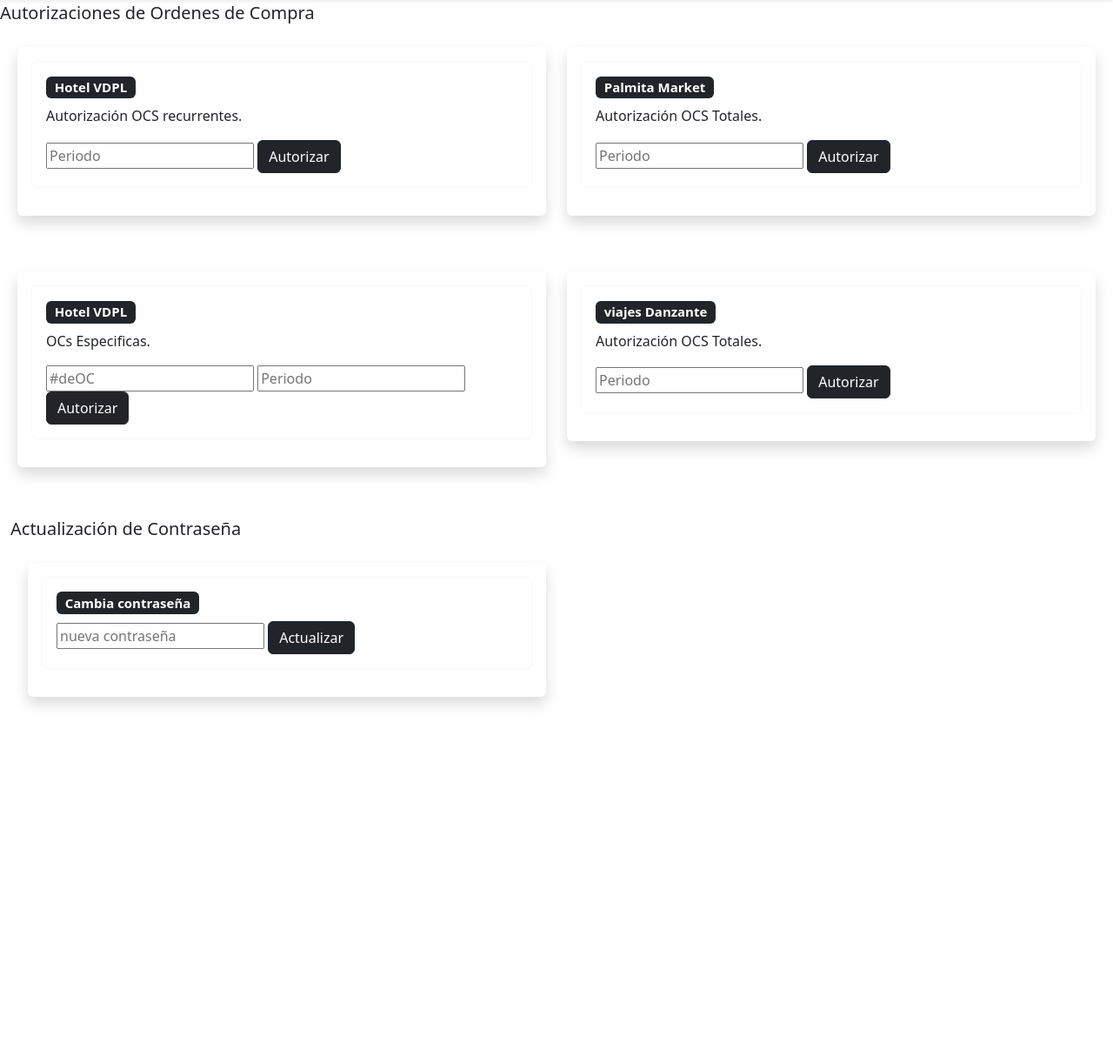
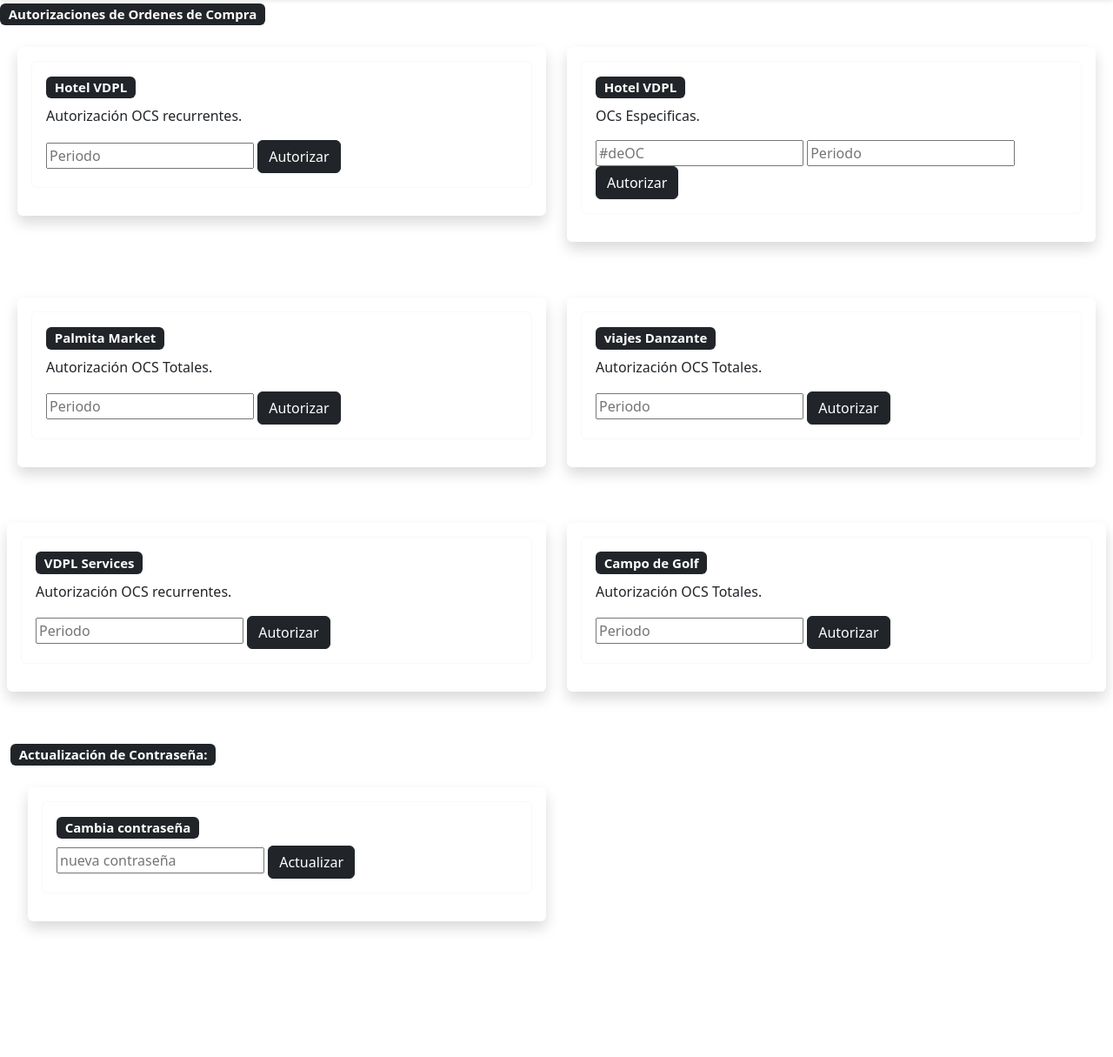
Before and after one commit to sergioelenes/personalincc, a Flask app: page /login in a window 1280 px wide. Shown: the part 56-1271 px from the top of the page at 87% size. Before the commit the page ends 868 px from the top, so only its background shows below. Run offline with Flask 2, Linux system fonts and the light colour scheme.

Commit message:
addnewempresas

```diff
--- a/app.py
+++ b/app.py
@@ -6,7 +6,7 @@ import time
 import re
 import urllib3
 urllib3.disable_warnings()
-from funciones import firma2rec, firmaPalmita, firmaporoc, firmaVDA, provs, links, listocs, urlpo, r
+from funciones import firma2rec, firmaPalmita, firmaporoc, firmaVDA, oblservices, ocs_cdgolf, provsvdpl, provsservices, provscdg, links, listocs, urlpo, r
 
 app = Flask(__name__)
 app.secret_key = "Macarenas"
@@ -28,7 +28,7 @@ def loginroute():
 def oblvdpl():
     if request.method == 'POST':
         mesfin = request.form['mes_final']
-        for proveedor in provs:
+        for proveedor in provsvdpl:
             firma2rec('OBLPALMAR',proveedor,str(int(mesfin)-1), mesfin)
         numocs = len(links)
         flash('Se autorizaron '+str(numocs)+' Ordenes de Compras, Se autorizaron: '+str(listocs),'ocs')
@@ -82,6 +82,36 @@ def poroc():
         listocs.clear()
         return render_template('ocss.html')
 
+@app.route("/oblservices", methods=['POST'])
+def oblservicess():
+    if request.method == 'POST':
+        mesfin = request.form['mes_final']
+        for proveedor in provsservices:
+            oblservices(mesfin, proveedor)
+        numocs = len(links)
+        flash('Se autorizaron '+str(numocs)+' Ordenes de Compras, Se autorizaron: '+str(listocs),'ocs')
+        for link in links:
+                requests.get(str(link), verify=False, allow_redirects=True)
+                time.sleep(1)
+        links.clear()
+        listocs.clear()
+        return render_template('ocss.html')
+
+@app.route("/cdgolf", methods=['POST'])
+def cdgolf():
+    if request.method == 'POST':
+        mesfin = request.form['mes_final']
+        for proveedor in provscdg:
+            ocs_cdgolf(mesfin, proveedor)
+        numocs = len(links)
+        flash('Se autorizaron '+str(numocs)+' Ordenes de Compras, Se autorizaron: '+str(listocs),'ocs')
+        for link in links:
+                requests.get(str(link), verify=False, allow_redirects=True)
+                time.sleep(1)
+        links.clear()
+        listocs.clear()
+        return render_template('ocss.html')
+
 @app.route("/cambiacontra", methods=['GET','POST'])
 @basic_auth.required
 def cambiacontra():
--- a/funciones.py
+++ b/funciones.py
@@ -8,7 +8,9 @@ urllib3.disable_warnings()
 
 r = requests.Session()
 
-provs = ["A1190*", "A3888*", "A1855*", "A0201*","A3074*", "A6590*", "A0185*", "A3713*", "A0007*", "A0308*", "A3599*", "A0411*", "A3551*", "A2914*","A3004*", "C1002*", "D0099*", "A0739*", "D1178*", "A0176*", "A0465*", "M0235*"]
+provsvdpl = ["A1190*", "A3888*", "A1855*", "A0201*","A3074*", "A6590*", "A0185*", "A3713*", "A0007*", "A0308*", "A3599*", "A0411*", "A3551*", "A2914*","A3004*", "C1002*", "D0099*", "A0739*", "D1178*", "A0176*", "A0465*", "M0235*"]
+provsservices = ["D0099"]
+provscdg = ["A3004", "D0099"]
 links = []
 listocs=[]
 urlpo = 'https://villas.esasacloud.com/avance/cgi-bin/e-sasa/PO'
@@ -75,4 +77,35 @@ def firmaPalmita(mesfin):
     ulinks = pagina.find_all("a", href=re.compile(r"POautoriza?"))
     for link in ulinks:
         links.append("https://villas.esasacloud.com/avance/cgi-bin/e-sasa/"+link['href'])
+def oblservices(mesfin, proveedores):
+    readfile = open('la_linfomana.txt', 'r')
+    passw= readfile.read()
+    readfile.close()
+    login1 = r.post('https://myavance.esasacloud.com/avance/cgi-bin/e-sasa/dos?', "Corp=LORETO&password=NICOLAS&Idioma=1&origen=1&escondido=1&cmdEnviar=Enviar+Datos&basura=1", verify=False)
+    login2 = r.post('https://villas.esasacloud.com/avance/cgi-bin/e-sasa/validapassc', "Ancho=1024&parb=XIUIIUAVUINUUVYUU&lstusuario=selenesm&password="+passw+"&lstregion=AOHVDPLOBL&Corp=LORETO&Idioma=1&origen=1&escondido=1&basura=On&cmdEnviar=Enviar+Datos&nombreus=SERGIO+ELENES+MACHADO+-+CONTRALOR+VDP", verify=False)
+    datadoc = "INcanaliza=0503&Emp=OBLSERVICE&Idioma=1&Mes="+mesfin+"&Ano=2023&Order=*&Cust="+proveedores+"&Item=*&Curr=.&pedpro=*&Inilin=1&Endlin=999&Orderby=01&Status=01&Autor=04&IniDay=1&IniMon="+mesfin+"&IniYear=2023&EndDay=31&EndMon="+mesfin+"&EndYear=2023&FlagDate=1&fpago=0&prio=0&cualobs=0&sinlimite=on&VoyI=1&Opcion=3&Reg=LORETOOBLCONSOLID&Voy=1&Num99=0&Num2=0&Usu=LORETOselenesm&Emp=OBLMKTPALM&cmdEnviar=Enviar+Datos"
+    pagina = r.post(urlpo, datadoc, verify=False, allow_redirects=True)
+    pagina = BeautifulSoup(pagina.text,'html.parser')
+    ocs = pagina.find_all(text = re.compile("OC-"))
+    for oc in ocs:
+        listocs.append(oc)
+    ulinks = pagina.find_all("a", href=re.compile(r"POautoriza?"))
+    for link in ulinks:
+        links.append("https://villas.esasacloud.com/avance/cgi-bin/e-sasa/"+link['href'])
+
+def ocs_cdgolf(mesfin, proveedores):
+    readfile = open('la_linfomana.txt', 'r')
+    passw= readfile.read()
+    readfile.close()
+    login1 = r.post('https://myavance.esasacloud.com/avance/cgi-bin/e-sasa/dos?', "Corp=LORETO&password=NICOLAS&Idioma=1&origen=1&escondido=1&cmdEnviar=Enviar+Datos&basura=1", verify=False)
+    login2 = r.post('https://villas.esasacloud.com/avance/cgi-bin/e-sasa/validapassc', "Ancho=1024&parb=XIUIIUAVUINUUVYUU&lstusuario=selenesm&password="+passw+"&lstregion=AOHVDPLOBL&Corp=LORETO&Idioma=1&origen=1&escondido=1&basura=On&cmdEnviar=Enviar+Datos&nombreus=SERGIO+ELENES+MACHADO+-+CONTRALOR+VDP", verify=False)
+    datadoc = "INcanaliza=0503&Emp=OBLCAMGLOR&Idioma=1&Mes="+mesfin+"&Ano=2023&Order=*&Cust="+proveedores+"&Item=*&Curr=.&pedpro=*&Inilin=1&Endlin=999&Orderby=01&Status=01&Autor=04&IniDay=1&IniMon="+mesfin+"&IniYear=2023&EndDay=31&EndMon="+mesfin+"&EndYear=2023&FlagDate=1&fpago=0&prio=0&cualobs=0&sinlimite=on&VoyI=1&Opcion=3&Reg=LORETOOBLCONSOLID&Voy=1&Num99=0&Num2=0&Usu=LORETOselenesm&Emp=OBLMKTPALM&cmdEnviar=Enviar+Datos"
+    pagina = r.post(urlpo, datadoc, verify=False, allow_redirects=True)
+    pagina = BeautifulSoup(pagina.text,'html.parser')
+    ocs = pagina.find_all(text = re.compile("OC-"))
+    for oc in ocs:
+        listocs.append(oc)
+    ulinks = pagina.find_all("a", href=re.compile(r"POautoriza?"))
+    for link in ulinks:
+        links.append("https://villas.esasacloud.com/avance/cgi-bin/e-sasa/"+link['href'])
 #commit the link
--- a/la_linfomana.txt
+++ b/la_linfomana.txt
@@ -1 +1 @@
-sElenes91
+comepicon.
--- a/templates/ocss.html
+++ b/templates/ocss.html
@@ -1,6 +1,6 @@
 {% extends "base.html" %}
 {% block content %}
-<p class="lead text"> Autorizaciones de Ordenes de Compra</p>
+<p class="lead text"><span class="badge bg-dark"> Autorizaciones de Ordenes de Compra</span></p>
 
     <div class="container-fluid">
       <div class="row p-2">
@@ -22,10 +22,11 @@
           <div class="shadow p-3 mb-5 bg-body rounded">
             <div class="card border-light mb-3">
               <div class="card-body">
-                <h5 class="card-title"><span class="badge bg-dark">Palmita Market</span></h5>
-                <p class="card-text">Autorización OCS Totales.</p>
-                <form action="/palmita" method="POST">
-                  <input type="text" name="mes_final" placeholder="Periodo">
+                <h5 class="card-title"><span class="badge bg-dark">Hotel VDPL</span></h5>
+                <p class="card-text">OCs Especificas.</p>
+                <form action="/poroc" method="POST">
+                  <input type="text" name="numoc" placeholder="#deOC">
+                  <input type="number" name="mes_final" placeholder="Periodo">
                   <button type="submit" class="btn btn-dark">Autorizar</button>
                 </form>
               </div>
@@ -40,17 +41,17 @@
           <div class="shadow p-3 mb-5 bg-body rounded">
             <div class="card border-light mb-3">
               <div class="card-body">
-                <h5 class="card-title"><span class="badge bg-dark">Hotel VDPL</span></h5>
-                <p class="card-text">OCs Especificas.</p>
-                <form action="/poroc" method="POST">
-                  <input type="text" name="numoc" placeholder="#deOC">
-                  <input type="number" name="mes_final" placeholder="Periodo">
+                <h5 class="card-title"><span class="badge bg-dark">Palmita Market</span></h5>
+                <p class="card-text">Autorización OCS Totales.</p>
+                <form action="/palmita" method="POST">
+                  <input type="text" name="mes_final" placeholder="Periodo">
                   <button type="submit" class="btn btn-dark">Autorizar</button>
                 </form>
               </div>
             </div>
           </div>
         </div>
+
         <div class="col-sm-6 mb-3 mb-sm-0">
           <div class="shadow p-3 mb-5 bg-body rounded">
             <div class="card border-light mb-3">
@@ -67,6 +68,37 @@
         </div>
       </div>
     </div>
+    <div class="row p-2">
+      <div class="col-sm-6 mb-3 mb-sm-0">
+        <div class="shadow p-3 mb-5 bg-body rounded">
+          <div class="card border-light mb-3">
+            <div class="card-body">
+              <h5 class="card-title"><span class="badge bg-dark">VDPL Services</span></h5>
+              <p class="card-text">Autorización OCS recurrentes.</p>
+              <form action="/oblservices" method="POST">
+                <input type="text" name="mes_final" placeholder="Periodo">
+                  <button type="submit" class="btn btn-dark">Autorizar</button>
+              </form>
+            </div>
+          </div>
+        </div>
+      </div>
+      <div class="col-sm-6 mb-3 mb-sm-0">
+        <div class="shadow p-3 mb-5 bg-body rounded">
+          <div class="card border-light mb-3">
+            <div class="card-body">
+              <h5 class="card-title"><span class="badge bg-dark">Campo de Golf</span></h5>
+              <p class="card-text">Autorización OCS Totales.</p>
+              <form action="/cdgolf" method="POST">
+                <input type="text" name="mes_final" placeholder="Periodo">
+                <button type="submit" class="btn btn-dark">Autorizar</button>
+              </form>
+            </div>
+          </div>
+        </div>
+      </div>
+    </div>
+  </div>
     <div class="container-fluid">
 
       {% with messages = get_flashed_messages(category_filter=["ocs"]) %}
@@ -77,7 +109,7 @@
       {% endif %}
       {% endwith %}
 
-      <p class="lead text"> Actualización de Contraseña</p>
+      <p class="lead text"><span class="badge bg-dark"> Actualización de Contraseña:</span></p>
       <div class="container-fluid">
         <div class="row p-2">
           <div class="col-sm-6 mb-3 mb-sm-0">
```
